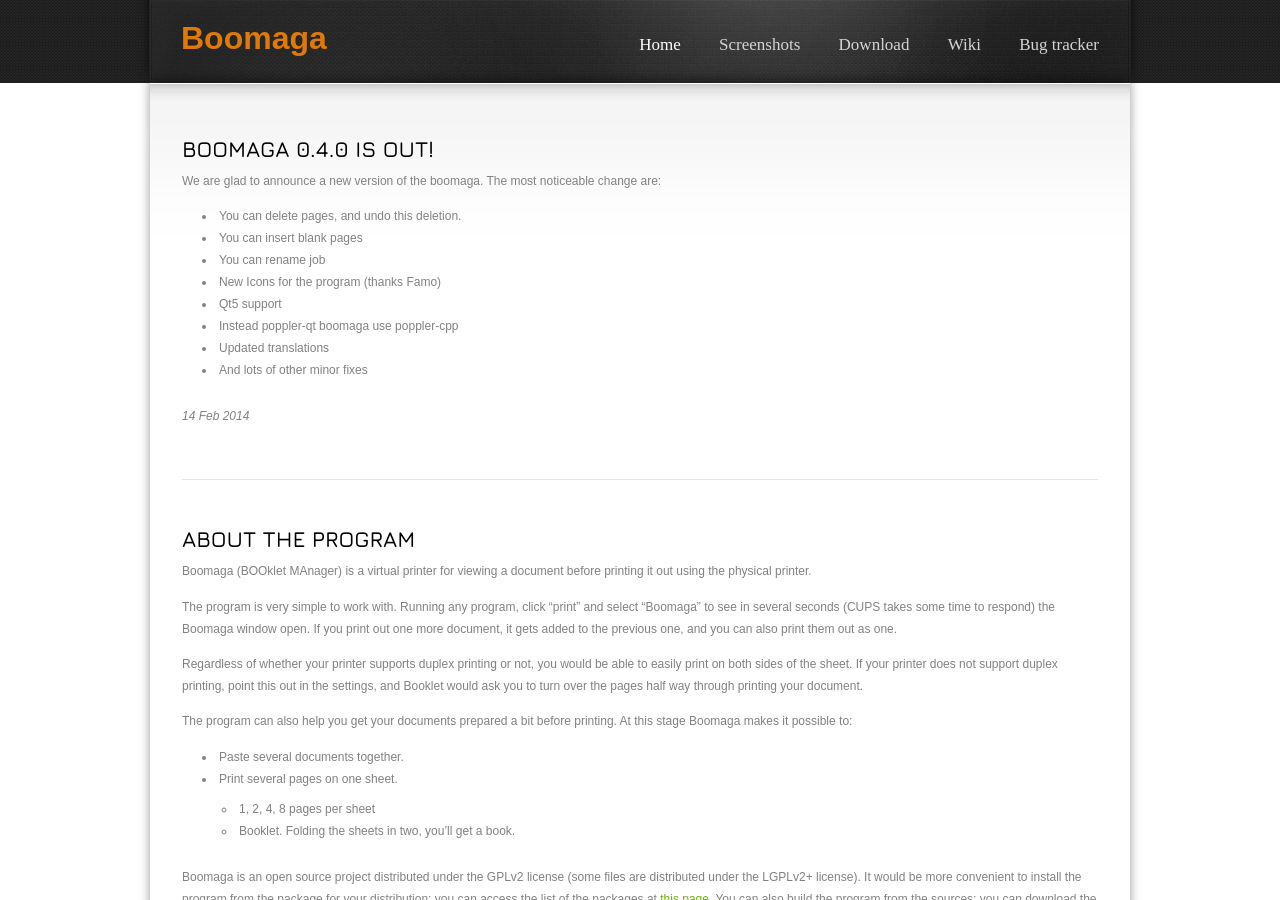
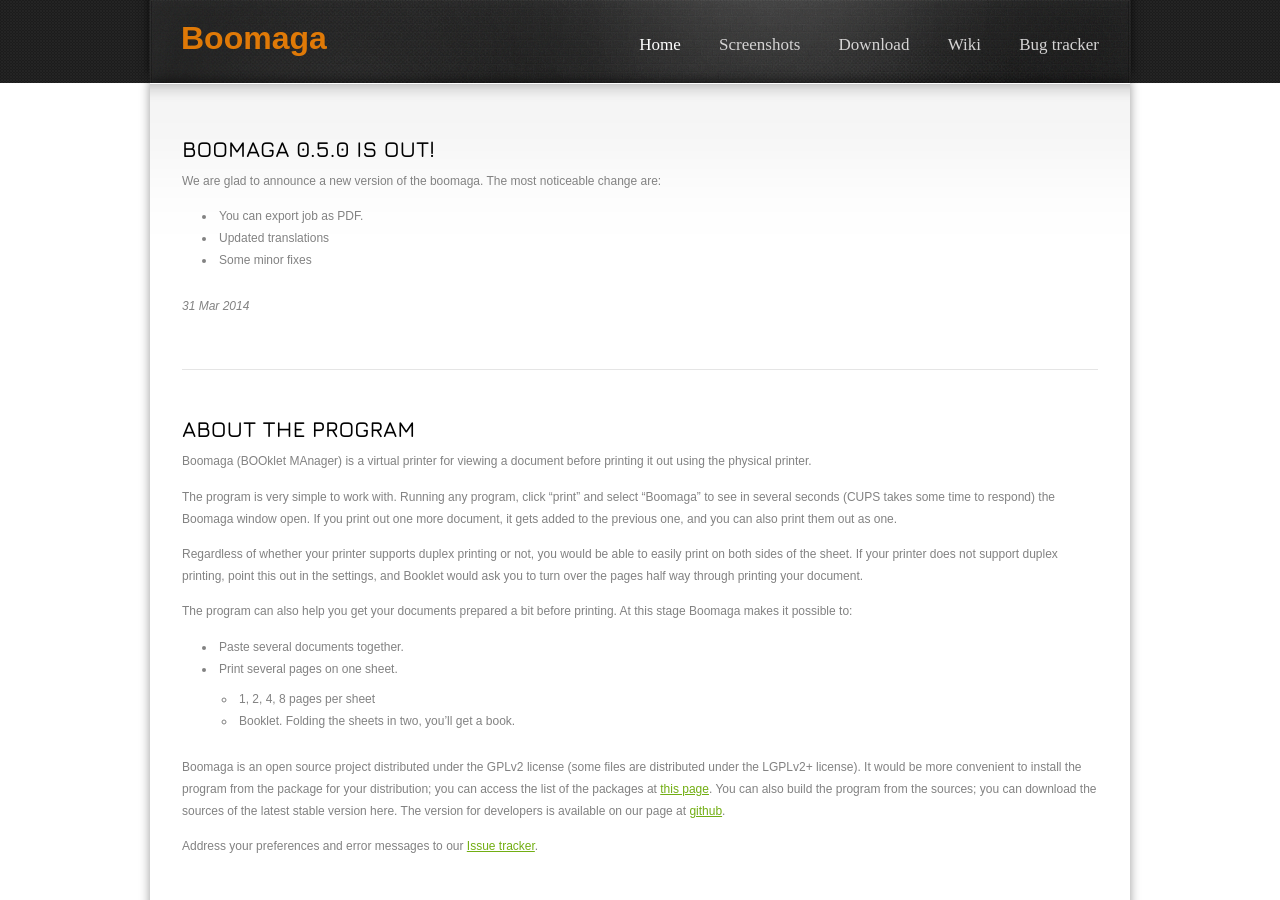
Before and after one commit to Boomaga/Boomaga.github.io, a Jekyll site: the page built from index.md, in a window 1280 px wide and 900 px high. Built offline with Jekyll 4.4.1, drawn with Linux system fonts in a browser that asks for light colours; some web fonts are replaced; Markdown is read by kramdown in place of the engine named in the settings.

```diff
--- a/_config.yml
+++ b/_config.yml
@@ -11,8 +11,8 @@ redcarpet:
     - fenced_code_blocks
 program:
   release:
-    version: 0.4.0
-    link: https://github.com/boomaga/boomaga/archive/v0.4.0.tar.gz
+    version: 0.5.0
+    link: https://github.com/boomaga/boomaga/archive/v0.5.0.tar.gz
 
 menu_items:
   - title:      Home
--- a/index.md
+++ b/index.md
@@ -4,7 +4,7 @@ title: Boomaga - Virtual Printer
 menuItem: Home
 ---
 
-{% for post in site.categories.releases limit 5 %}{{ post.content }}<i>{{ post.date | date_to_string}}</i>{% endfor %}
+{% for post in site.categories.releases limit:1 %}{{ post.content }}<i>{{ post.date | date_to_string}}</i>{% endfor %}
 
 ----------------------------
 
--- a/screenshots/index.html
+++ b/screenshots/index.html
@@ -11,6 +11,10 @@ images_stable:
   - preview:     v0.4_printer_settings-s.png
     full:        v0.4_printer_settings.png
     description: Printer prefferences
+
+  - preview:     v0.5_export-s.png
+    full:        v0.5_export.png
+    description: Export to PDF dialog
 
 
 images_old:
```
Also changed, not shown: releases/_posts/2014-03-31-Release_0.5.0.md (added, +11 -0 lines), screenshots/v0.5_export-s.png (added), screenshots/v0.5_export.png (added).
